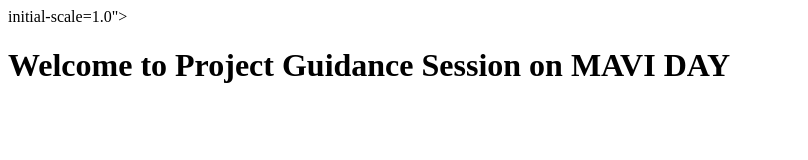
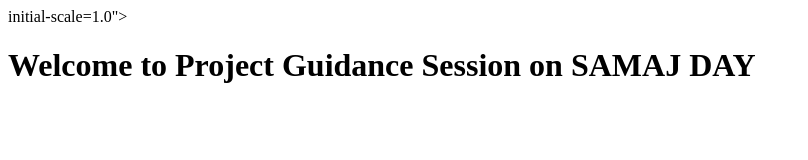
Before and after one commit to Tanishmavi541/MY-FIRST-PROJECT, a plain HTML site: page index.html in a window 1280 px wide. Shown: the whole page, without its empty margins (0-808 px from the left). Drawn offline with Linux system fonts and the light colour scheme.

Commit message:
Update index.html

```diff
--- a/index.html
+++ b/index.html
@@ -23,7 +23,7 @@ initial-scale=1.0">
 
     <main>
 
-<h1>Welcome to Project Guidance Session on MAVI DAY</h1>
+<h1>Welcome to Project Guidance Session on SAMAJ DAY</h1>
 
 </main>
 
```
